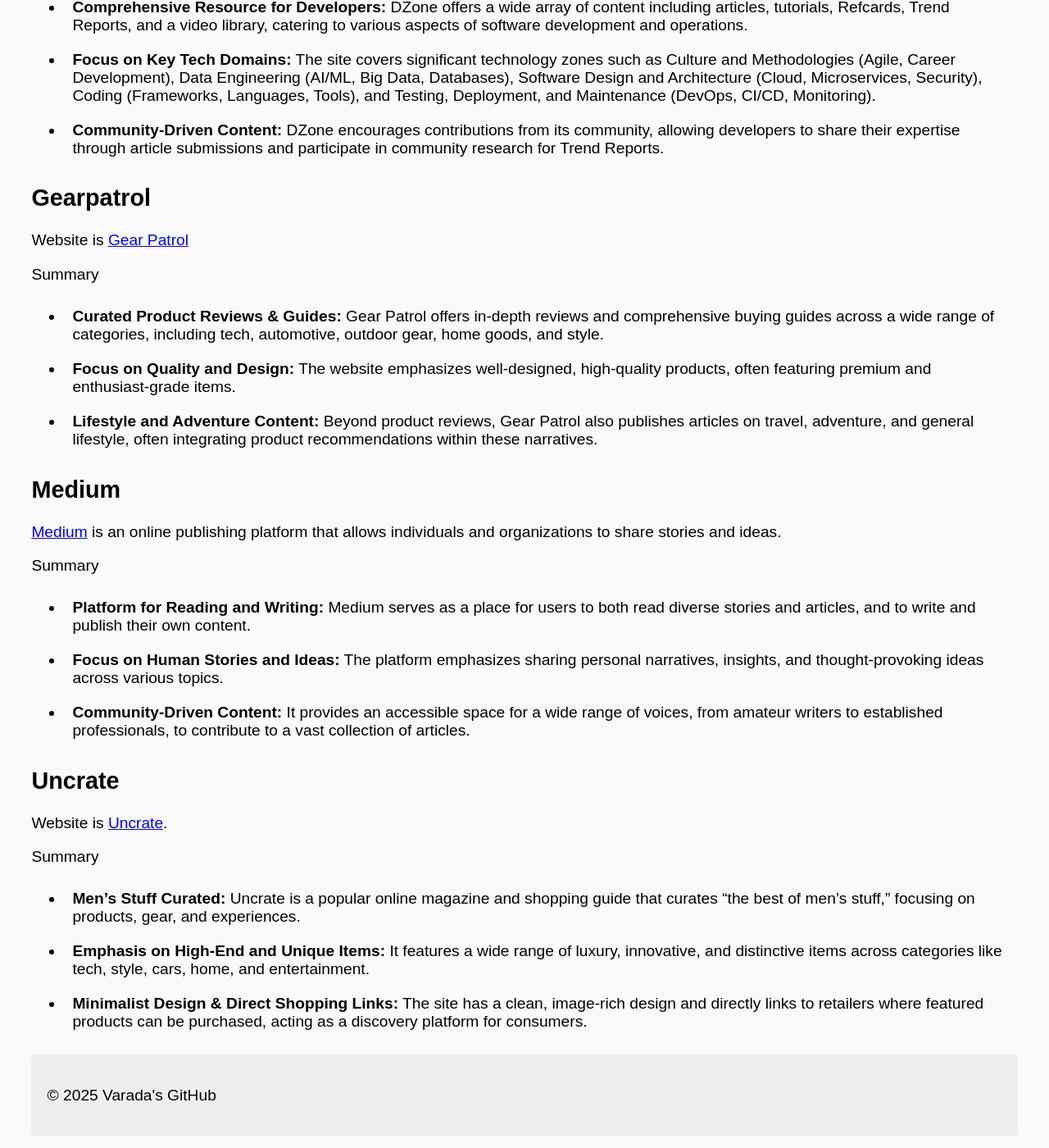
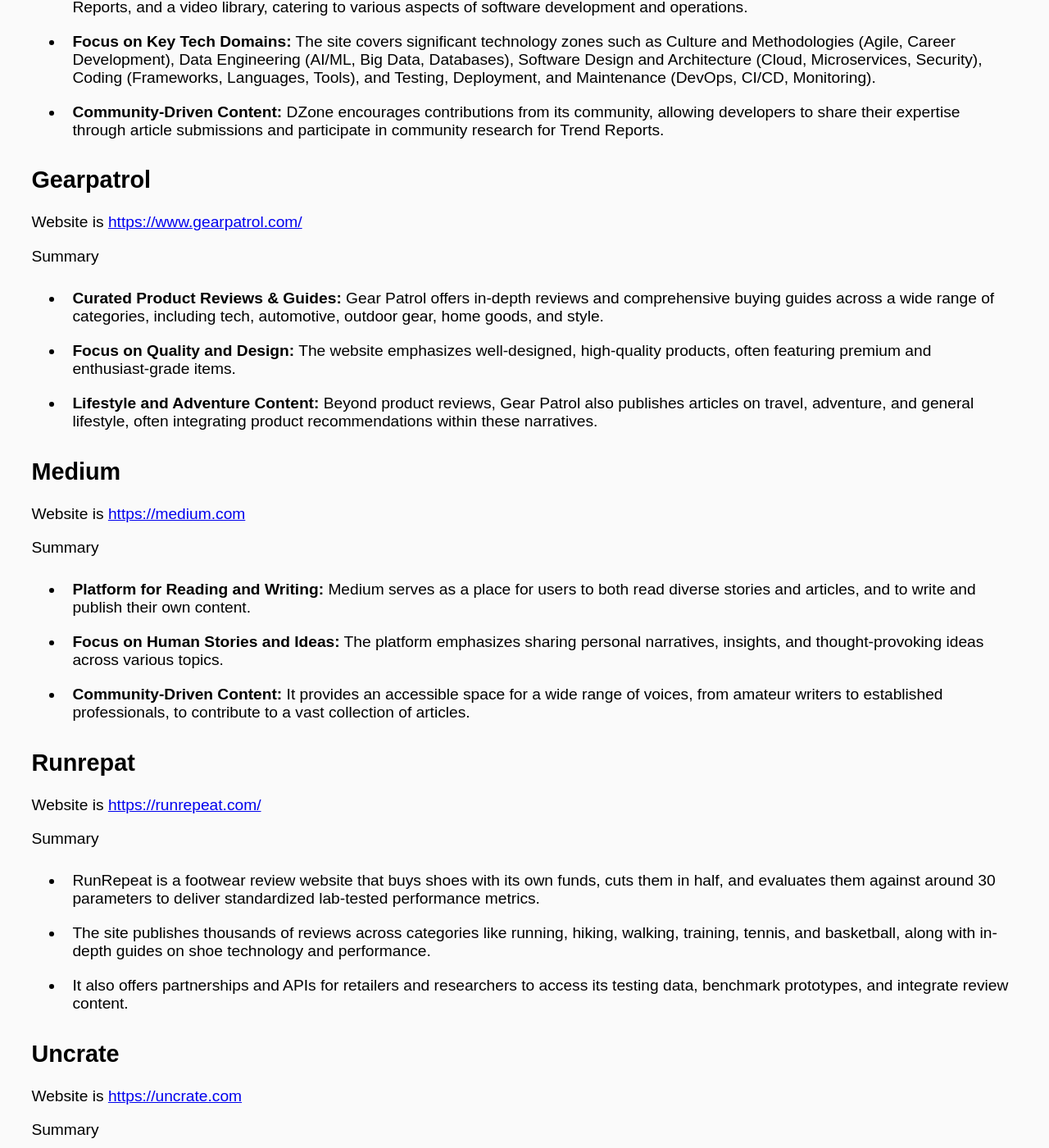
Before and after one commit to ivarada/ivarada.github.io, a Jekyll site: the page built from websites.md, in a window 1280 px wide and 1400 px high, scrolled down 482 px. Shown: the whole window at 82% size. Built offline with Jekyll 4.4.1, drawn with Linux system fonts in a browser that asks for light colours; some of the changed text lies outside the part shown.

Commit message:
Update websites.md

```diff
--- a/websites.md
+++ b/websites.md
@@ -6,37 +6,43 @@
 # Websites
 
 ## DZone
-
-[DZone](https://dzone.com) is an online platform for developers and tech professionals, offering news, tutorials, and tools related to programming and DevOps. It serves as a knowledge hub for over 2 million developers, providing various resources across different technology domains.
+Website is [https://dzone.com](https://dzone.com)
 
 Summary
-*   **Comprehensive Resource for Developers:** DZone offers a wide array of content including articles, tutorials, Refcards, Trend Reports, and a video library, catering to various aspects of software development and operations.
-*   **Focus on Key Tech Domains:** The site covers significant technology zones such as Culture and Methodologies (Agile, Career Development), Data Engineering (AI/ML, Big Data, Databases), Software Design and Architecture (Cloud, Microservices, Security), Coding (Frameworks, Languages, Tools), and Testing, Deployment, and Maintenance (DevOps, CI/CD, Monitoring).
-*   **Community-Driven Content:** DZone encourages contributions from its community, allowing developers to share their expertise through article submissions and participate in community research for Trend Reports.
+* **Comprehensive Resource for Developers:** DZone offers a wide array of content including articles, tutorials, Refcards, Trend Reports, and a video library, catering to various aspects of software development and operations.
+* **Focus on Key Tech Domains:** The site covers significant technology zones such as Culture and Methodologies (Agile, Career Development), Data Engineering (AI/ML, Big Data, Databases), Software Design and Architecture (Cloud, Microservices, Security), Coding (Frameworks, Languages, Tools), and Testing, Deployment, and Maintenance (DevOps, CI/CD, Monitoring).
+* **Community-Driven Content:** DZone encourages contributions from its community, allowing developers to share their expertise through article submissions and participate in community research for Trend Reports.
 
 ## Gearpatrol
 
-Website is [Gear Patrol](https://www.gearpatrol.com/)
+Website is [https://www.gearpatrol.com/](https://www.gearpatrol.com/)
 
 Summary
-*   **Curated Product Reviews & Guides:** Gear Patrol offers in-depth reviews and comprehensive buying guides across a wide range of categories, including tech, automotive, outdoor gear, home goods, and style.
-*   **Focus on Quality and Design:** The website emphasizes well-designed, high-quality products, often featuring premium and enthusiast-grade items.
-*   **Lifestyle and Adventure Content:** Beyond product reviews, Gear Patrol also publishes articles on travel, adventure, and general lifestyle, often integrating product recommendations within these narratives.
+* **Curated Product Reviews & Guides:** Gear Patrol offers in-depth reviews and comprehensive buying guides across a wide range of categories, including tech, automotive, outdoor gear, home goods, and style.
+* **Focus on Quality and Design:** The website emphasizes well-designed, high-quality products, often featuring premium and enthusiast-grade items.
+* **Lifestyle and Adventure Content:** Beyond product reviews, Gear Patrol also publishes articles on travel, adventure, and general lifestyle, often integrating product recommendations within these narratives.
 
 ## Medium
-
-[Medium](https://medium.com) is an online publishing platform that allows individuals and organizations to share stories and ideas.
+Website is [https://medium.com](https://medium.com)
 
 Summary
-*   **Platform for Reading and Writing:** Medium serves as a place for users to both read diverse stories and articles, and to write and publish their own content.
-*   **Focus on Human Stories and Ideas:** The platform emphasizes sharing personal narratives, insights, and thought-provoking ideas across various topics.
-*   **Community-Driven Content:** It provides an accessible space for a wide range of voices, from amateur writers to established professionals, to contribute to a vast collection of articles.
+* **Platform for Reading and Writing:** Medium serves as a place for users to both read diverse stories and articles, and to write and publish their own content.
+* **Focus on Human Stories and Ideas:** The platform emphasizes sharing personal narratives, insights, and thought-provoking ideas across various topics.
+* **Community-Driven Content:** It provides an accessible space for a wide range of voices, from amateur writers to established professionals, to contribute to a vast collection of articles.
+
+## Runrepat
+Website is [https://runrepeat.com/](https://runrepeat.com/)
+
+Summary
+* RunRepeat is a footwear review website that buys shoes with its own funds, cuts them in half, and evaluates them against around 30 parameters to deliver standardized lab-tested performance metrics.
+* The site publishes thousands of reviews across categories like running, hiking, walking, training, tennis, and basketball, along with in-depth guides on shoe technology and performance.
+* It also offers partnerships and APIs for retailers and researchers to access its testing data, benchmark prototypes, and integrate review content.
 
 
 ## Uncrate
-Website is [Uncrate](https://uncrate.com).
+Website is [https://uncrate.com](https://uncrate.com)
 
 Summary
-*   **Men's Stuff Curated:** Uncrate is a popular online magazine and shopping guide that curates "the best of men's stuff," focusing on products, gear, and experiences.
-*   **Emphasis on High-End and Unique Items:** It features a wide range of luxury, innovative, and distinctive items across categories like tech, style, cars, home, and entertainment.
-*   **Minimalist Design & Direct Shopping Links:** The site has a clean, image-rich design and directly links to retailers where featured products can be purchased, acting as a discovery platform for consumers.
+* **Men's Stuff Curated:** Uncrate is a popular online magazine and shopping guide that curates "the best of men's stuff," focusing on products, gear, and experiences.
+* **Emphasis on High-End and Unique Items:** It features a wide range of luxury, innovative, and distinctive items across categories like tech, style, cars, home, and entertainment.
+* **Minimalist Design & Direct Shopping Links:** The site has a clean, image-rich design and directly links to retailers where featured products can be purchased, acting as a discovery platform for consumers.
```
